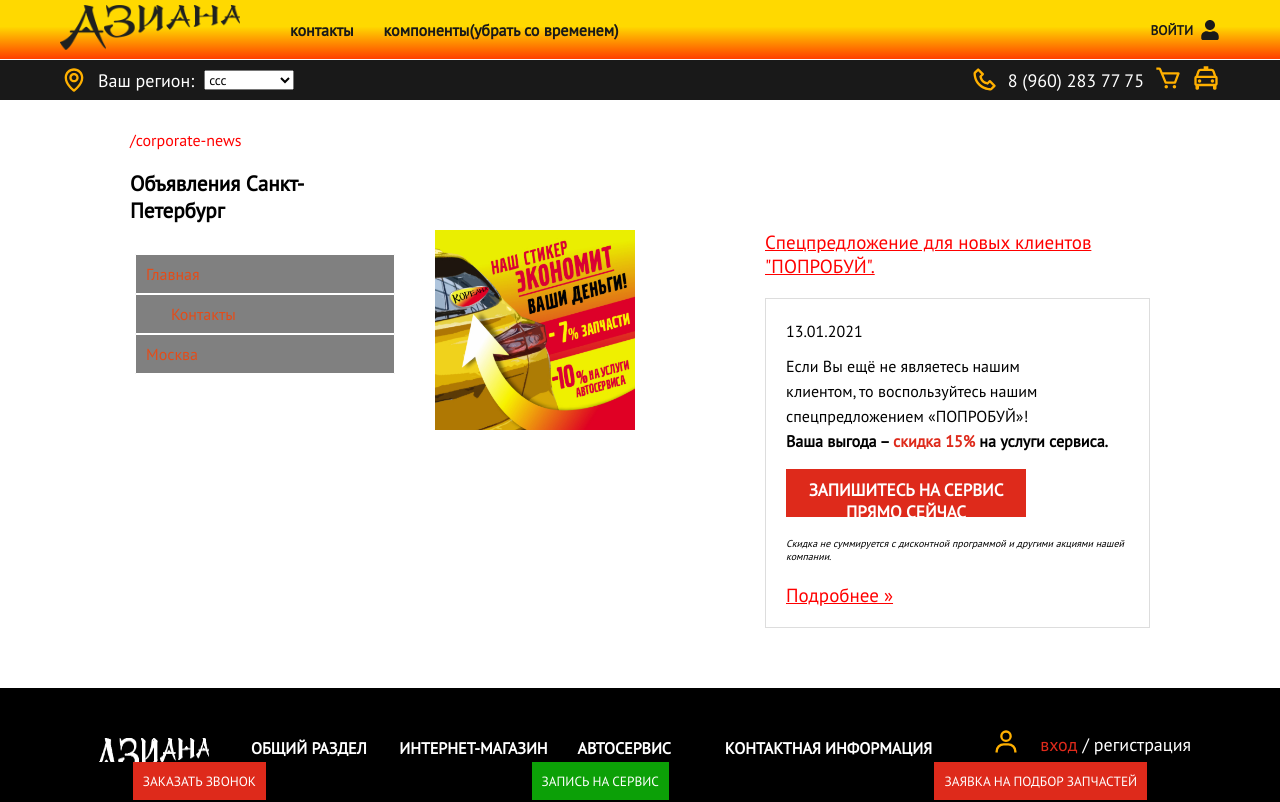
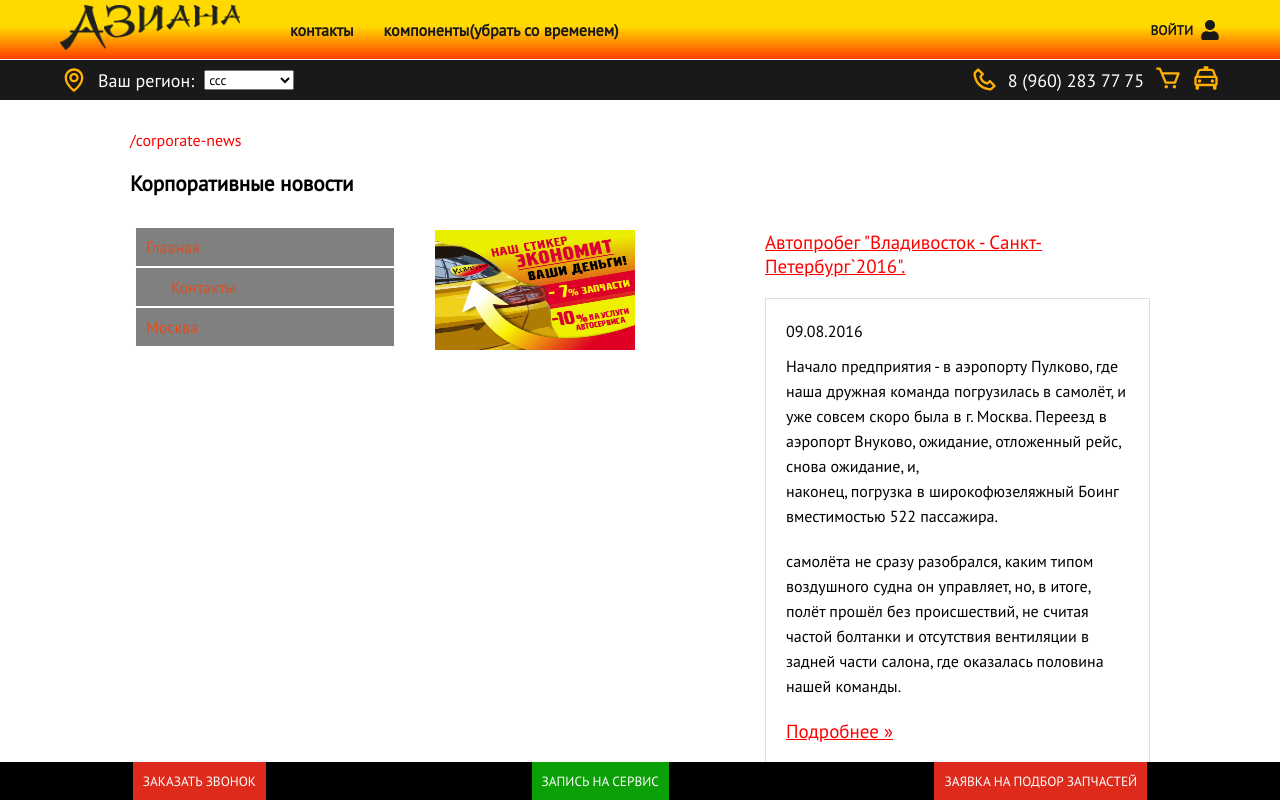
Before and after one commit to asianaauto/asiana.frontend, a React (Create React App) app: page /corporate-news in a window 1280 px wide. Shown: the top 802 px of the page. Built offline with nearby package versions, Linux system fonts and the light colour scheme.

Commit message:
Corporate news

```diff
--- a/src/components/App/App.tsx
+++ b/src/components/App/App.tsx
@@ -5,6 +5,7 @@ import Components from '../../pages/Components/Components';
 import Contacts from '../../pages/Contacts/Contacts';
 import Main from '../../pages/Main/Main';
 import News from '../../pages/News/News';
+import CorporateNews from '../../pages/CorporateNews/CorporateNews';
 
 function App() {
   return (
@@ -19,8 +20,11 @@ function App() {
         <Route exact path="/">
           <Main />
         </Route>
-        <Route path="/">
+        <Route exact path="/news">
           <News />
+        </Route>
+        <Route path="/corporate-news">
+          <CorporateNews />
         </Route>
       </Switch>
     </Router>
--- /dev/null
+++ b/src/pages/CorporateNews/CorporateNews.scss
@@ -0,0 +1,79 @@
+.CorporateNews-block {
+  display: flex;
+  margin-top: 30px;
+}
+
+.CorporateNews-title {
+  font-size: 21px;
+  padding-top: 20px;
+}
+
+.CorporateNews-container {
+  padding-left: 130px;
+  padding-right: 130px;
+}
+
+.CorporateNews-p {
+  padding-top: 20px;
+}
+
+.CorporateNews-breadcrumbs-title {
+  margin-bottom: 30px;
+}
+
+.CorporateNews-leftSidebar-button-title {
+  display: flex;
+  justify-content: center;
+}
+
+.CorporateNews-leftSidebar-button {
+  padding-right: 40px;
+}
+
+.CorporateNews-data {
+  padding-bottom: 10px;
+}
+
+.CorporateNews-link {
+  font-size: 19px;
+  color: red;
+  font-weight: 300;
+
+  &:hover {
+    text-decoration: none;
+    color: rgb(214, 25, 25);
+  }
+}
+
+p {
+  line-height: 25px;
+}
+
+.CorporateNews-border {
+  border: 1px solid #ddd;
+  padding: 20px;
+}
+
+.CorporateNews-link-block {
+  padding-bottom: 20px;
+}
+
+.CorporateNews-Stiker {
+  height: 120px;
+  width: 200px;
+}
+
+.CorporateNews-title-block {
+  display: flex;
+  padding-top: 130px;
+  padding-bottom: 60px;
+}
+
+.CorporateNews-Stiker-block {
+  padding-right: 130px;
+}
+
+.CorporateNews-link-block-div {
+  padding-top: 20px;
+  padding-bottom: 20px;
+}
--- /dev/null
+++ b/src/pages/CorporateNews/CorporateNews.tsx
@@ -0,0 +1,81 @@
+import React, { FC } from 'react';
+import Footer from '../../components/Footer/Footer';
+import FloatingFooter from '../../components/FloatingFooter/FloatingFooter';
+import './CorporateNews.scss';
+import Header from '../../components/Header/Header';
+import SubHeader from '../../components/SubHeader/SubHeader';
+import Breadcrumbs from '../../components/Breadcrumbs/Breadcrumbs';
+import LeftSideBar from '../../components/LeftSideBar/LeftSideBar';
+import Stiker from '../../assets/Stiker.jpg';
+
+interface IExternalProps {}
+
+interface IProps extends IExternalProps {}
+
+const CorporateNews: FC<IProps> = () => {
+  return (
+    <div className="page-with-header">
+      <Header />
+      <SubHeader />
+
+      <div className="CorporateNews-container">
+        <div>
+          <div className="CorporateNews-leftSidebar-button-title">
+            <div className="CorporateNews-leftSidebar-button">
+              <div className="CorporateNews-breadcrumbs-title">
+                <div className="CorporateNews-block">
+                  <Breadcrumbs />
+                </div>
+                <h1 className="CorporateNews-title">Корпоративные новости</h1>
+              </div>
+              <LeftSideBar />
+            </div>
+
+            <div className="CorporateNews-title-block">
+              <div className="CorporateNews-Stiker-block">
+                <img className="CorporateNews-Stiker" src={Stiker} alt="" />
+              </div>
+
+              <div>
+                <div className="CorporateNews-link-block">
+                  <a className="CorporateNews-link" href="/">
+                    Автопробег "Владивосток - Санкт-Петербург`2016".
+                  </a>
+                </div>
+
+                <div className="CorporateNews-border">
+                  <p className="CorporateNews-data">09.08.2016</p>
+                  <p>
+                    Начало предприятия - в аэропорту Пулково, где наша дружная
+                    команда погрузилась в самолёт, и уже совсем скоро была в г.
+                    Москва. Переезд в аэропорт Внуково, ожидание, отложенный
+                    рейс, снова ожидание, и, <p></p> наконец, погрузка в
+                    широкофюзеляжный Боинг вместимостью 522 пассажира. <p></p>{' '}
+                    <p className="CorporateNews-p"></p>
+                    самолёта не сразу разобрался, каким типом воздушного судна
+                    он управляет, но, в итоге, полёт прошёл без происшествий, не
+                    считая частой болтанки и отсутствия вентиляции в задней
+                    части салона, где оказалась половина нашей команды.
+                  </p>
+
+                  <div>
+                    <div className="CorporateNews-link-block-div">
+                      <a className="CorporateNews-link" href="/">
+                        Подробнее »
+                      </a>
+                    </div>
+                  </div>
+                </div>
+              </div>
+            </div>
+          </div>
+        </div>
+      </div>
+
+      <Footer />
+      <FloatingFooter />
+    </div>
+  );
+};
+
+export default CorporateNews;
```
